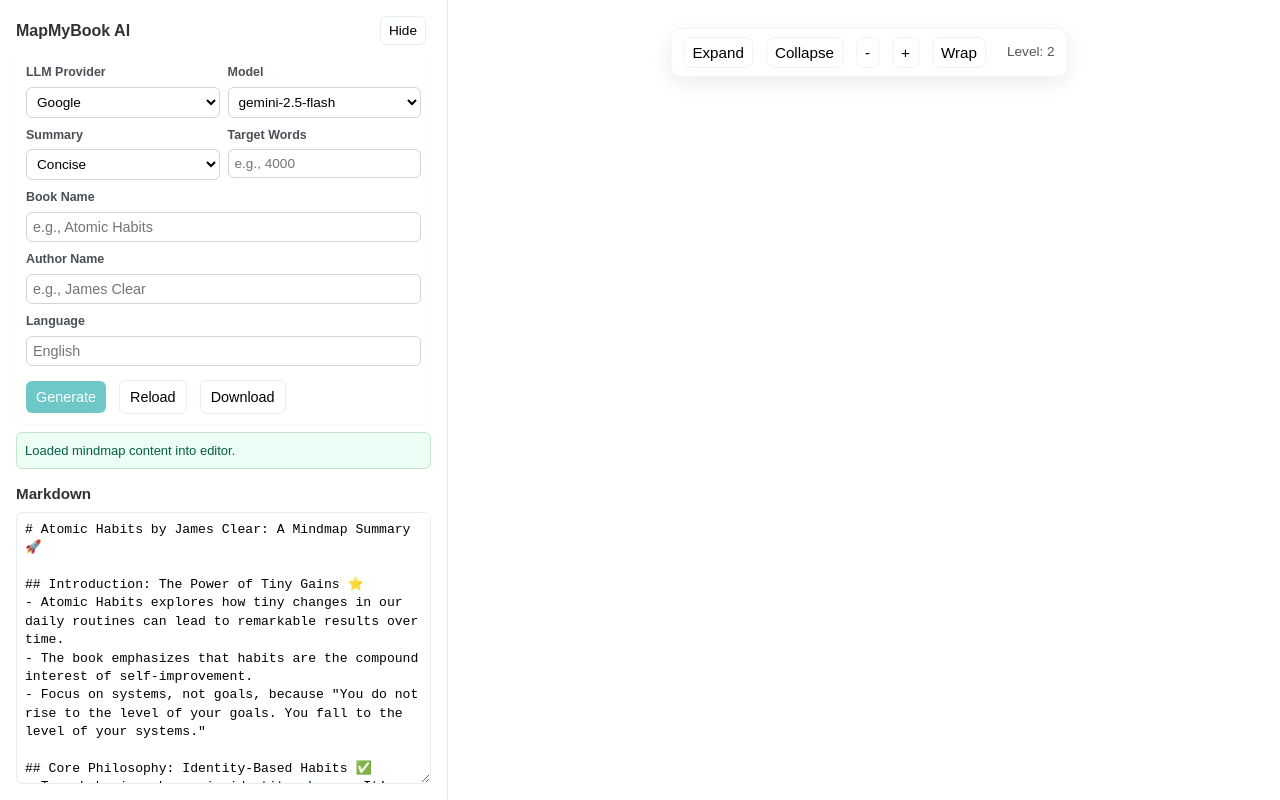
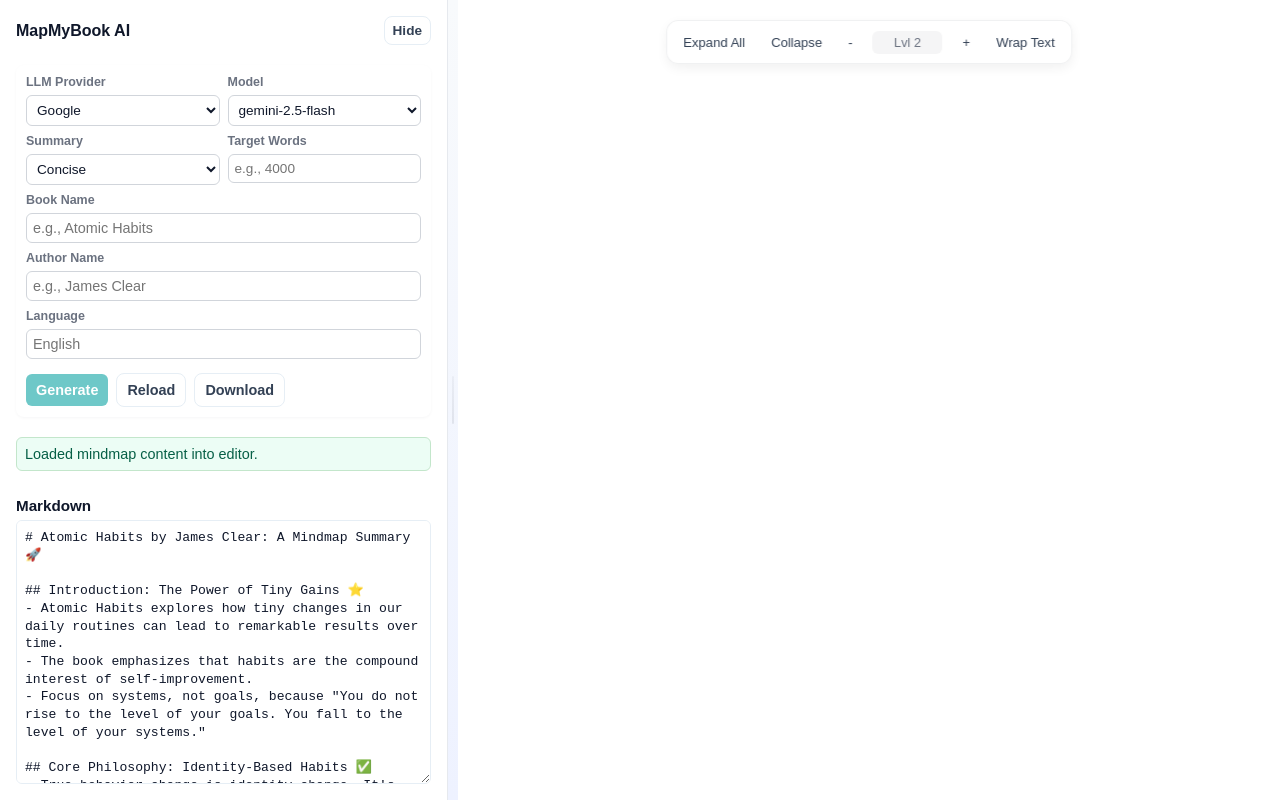
Before and after one commit to markmap/markmap-vscode, a website: page webapp/public/index.html in a window 1280 px wide. Drawn offline with nearby package versions, Linux system fonts and the light colour scheme.

Commit message:
favicon updated + toolbar updated

```diff
--- a/webapp/public/App.css
+++ b/webapp/public/App.css
@@ -130,6 +130,12 @@
   font-weight: 600;
 }
 
+.left-panel button.secondary {
+  background: transparent;
+  color: #334155;
+  border: 1px solid #e6eef5;
+}
+
 /* Divider (draggable) */
 .divider {
   width: 8px;
@@ -162,37 +168,55 @@
   position: absolute;
   left: 50%;
   transform: translateX(-50%);
-  top: 24px;
-  z-index: 60;
-  /* Slightly tighter padding and a clear font-size for visual balance */
-  padding: 8px 12px;
-  font-size: 0.95rem;
-  background: rgba(255,255,255,0.94);
-  border-radius: 10px;
-  box-shadow: 0 10px 30px rgba(2,6,23,0.08);
+  top: 20px;
+  z-index: 10000;
+  padding: 6px;
+  background: var(--glass);
+  backdrop-filter: blur(8px);
+  border-radius: 12px;
+  box-shadow: var(--shadow-sm);
   display: flex;
-  gap: 8px;
+  gap: 6px;
   align-items: center;
-  border: 1px solid rgba(2,6,23,0.04);
+  border: 1px solid var(--border);
 }
 
 .toolbar-overlay button {
   background: transparent;
-  border: 1px solid rgba(15,23,42,0.06);
-  padding: 8px 10px;
+  border: none;
+  padding: 6px 10px;
   border-radius: 8px;
-  font-weight: 600;
-  color: #0f172a;
-  font-size: 0.9rem;
-  min-width: 64px; /* Give buttons a consistent clickable area similar to other controls */
+  font-weight: 500;
+  color: #334155;
+  font-size: 0.82rem;
+  min-width: auto;
+  height: 30px;
   display: inline-flex;
   align-items: center;
   justify-content: center;
-  gap: 6px;
+  gap: 5px;
+  box-shadow: none;
+  transition: background 0.15s ease, color 0.15s ease;
+  white-space: nowrap;
 }
 
 .toolbar-overlay button:hover {
-  background: #f1f5f9;
+  background: var(--accent);
+  color: var(--accent-contrast);
+  transform: none;
+  box-shadow: none;
+}
+
+/* Level indicator */
+.toolbar-overlay .level-indicator {
+  font-size: 0.8rem;
+  color: var(--muted);
+  padding: 4px 8px;
+  border-radius: 6px;
+  background: rgba(15,23,42,0.04);
+  margin: 0 4px;
+  min-width: 70px;
+  text-align: center;
 }
 
 /* Status message styles */
@@ -271,6 +295,8 @@
 
 /* make iframe fill available area with smooth fade-in */
 .right-panel iframe {
+  position: relative;
+  z-index: 1; /* keep iframe below the toolbar overlay */
   width: 100%;
   height: 100%;
   border: none;
--- a/webapp/public/App.js
+++ b/webapp/public/App.js
@@ -169,7 +169,7 @@
     const handleToggleWrap = () => {
         const opts = getMarkmapOptions();
         const curMax = typeof opts.maxWidth === 'number' ? opts.maxWidth : 0;
-        const newMax = curMax > 0 ? 0 : 800;
+        const newMax = curMax > 0 ? 0 : 700;
         updateMarkmapOptions({ maxWidth: newMax });
         setStatus({ message: `Set node wrapping ${newMax > 0 ? 'enabled' : 'disabled'}.`, type: 'success' });
     };
@@ -368,7 +368,7 @@
                 <div style={{ display: 'flex', alignItems: 'center', justifyContent: 'space-between', gap: '8px' }}>
                     <h1 style={{ margin: 0, fontSize: '1rem' }}>MapMyBook AI</h1>
                     <div style={{ display: 'flex', alignItems: 'center', gap: '8px' }}>
-                        <button type="button" onClick={() => setLeftCollapsed(true)} style={{ padding: '6px 8px', background: 'transparent', border: '1px solid #e6eef5', borderRadius: '6px', fontSize: '0.85rem' }}>Hide</button>
+                        <button type="button" onClick={() => setLeftCollapsed(true)} className="secondary" style={{ padding: '6px 8px', fontSize: '0.85rem' }}>Hide</button>
                     </div>
                 </div>
 
@@ -423,8 +423,8 @@
                         <button type="submit" disabled={isLoading || !bookName.trim() || !authorName.trim() || !selectedModel} style={{ padding: '8px 10px', cursor: (isLoading || !bookName.trim() || !authorName.trim() || !selectedModel) ? 'not-allowed' : 'pointer', backgroundColor: isLoading ? '#94a3b8' : '#0ea5a4', color: 'white', border: 'none', borderRadius: '6px', fontSize: '0.9rem' }}>
                             {isLoading ? 'Generating...' : 'Generate'}
                         </button>
-                        <button type="button" onClick={handleLoadEditor} style={{ padding: '8px 10px', background: 'transparent', border: '1px solid #e6eef5', borderRadius: '6px', fontSize: '0.9rem' }}>{isEditorLoading ? 'Loading...' : 'Reload'}</button>
-                        <button type="button" onClick={handleDownloadInteractive} style={{ padding: '8px 10px', background: 'transparent', border: '1px solid #e6eef5', borderRadius: '6px', fontSize: '0.9rem' }}>Download</button>
+                        <button type="button" onClick={handleLoadEditor} className="secondary" style={{ padding: '8px 10px', fontSize: '0.9rem' }}>{isEditorLoading ? 'Loading...' : 'Reload'}</button>
+                        <button type="button" onClick={handleDownloadInteractive} className="secondary" style={{ padding: '8px 10px', fontSize: '0.9rem' }}>Download</button>
                     </div>
                 </form>
 
@@ -460,15 +460,15 @@
 
             {/* Right Panel */}
             <div className="right-panel" style={{ flex: 1, height: '100vh', overflow: 'hidden', position: 'relative', background: '#fff' }}>
-                <div className="toolbar-overlay" style={{ position: 'absolute', left: '50%', transform: 'translateX(-50%)', top: '28px', zIndex: 50, padding: '8px 12px', background: 'rgba(255,255,255,0.95)', borderRadius: '10px', boxShadow: '0 6px 20px rgba(15,23,42,0.08)', display: 'flex', gap: '8px', alignItems: 'center', border: '1px solid rgba(15,23,42,0.05)' }}>
-                    <button type="button" onClick={handleExpandAll} title="Expand all" style={{ padding: '6px 8px', background: 'transparent', border: '1px solid rgba(15,23,42,0.06)', borderRadius: '8px' }}>Expand</button>
-                    <button type="button" onClick={handleCollapseToLevel2} title="Collapse to level 2" style={{ padding: '6px 8px', background: 'transparent', border: '1px solid rgba(15,23,42,0.06)', borderRadius: '8px' }}>Collapse</button>
-                    <button type="button" onClick={() => handleAdjustLevel(-1)} title="Decrease level" style={{ padding: '6px 8px', background: 'transparent', border: '1px solid rgba(15,23,42,0.06)', borderRadius: '8px' }}>-</button>
-                    <button type="button" onClick={() => handleAdjustLevel(1)} title="Increase level" style={{ padding: '6px 8px', background: 'transparent', border: '1px solid rgba(15,23,42,0.06)', borderRadius: '8px' }}>+</button>
-                    <button type="button" onClick={handleToggleWrap} title="Toggle wrap" style={{ padding: '6px 8px', background: 'transparent', border: '1px solid rgba(15,23,42,0.06)', borderRadius: '8px' }}>{isWrapped ? 'Disable Wrap' : 'Wrap'}</button>
-                    <div style={{ marginLeft: '8px', fontSize: '0.85rem', color: '#555' }}>
-                        {`Level: ${currentInitialExpandLevel === -1 ? '-1 (all)' : currentInitialExpandLevel}`}
+                <div className="toolbar-overlay">
+                    <button type="button" onClick={handleExpandAll} title="Expand all">Expand All</button>
+                    <button type="button" onClick={handleCollapseToLevel2} title="Collapse to level 2">Collapse</button>
+                    <button type="button" onClick={() => handleAdjustLevel(-1)} title="Decrease level">-</button>
+                    <div className="level-indicator">
+                        {currentInitialExpandLevel === -1 ? 'All' : `Lvl ${currentInitialExpandLevel}`}
                     </div>
+                    <button type="button" onClick={() => handleAdjustLevel(1)} title="Increase level">+</button>
+                    <button type="button" onClick={handleToggleWrap} title="Toggle node text wrapping">{isWrapped ? 'Unwrap Text' : 'Wrap Text'}</button>
                 </div>
 
                 {/* Expand handle visible when left panel is collapsed */}
--- a/webapp/public/index.html
+++ b/webapp/public/index.html
@@ -4,97 +4,13 @@
     <meta charset="utf-8" />
     <meta name="viewport" content="width=device-width, initial-scale=1.0">
     <title>MapMyBook AI – From title to visual summary</title>
+    <!-- Favicons -->
+    <link rel="icon" type="image/svg+xml" href="/favicon.svg">
+    <link rel="alternate icon" href="/favicon.svg">
+    <link rel="stylesheet" href="/App.css?v=1.1">
     <script src="https://unpkg.com/react@18/umd/react.development.js" crossorigin></script>
     <script src="https://unpkg.com/react-dom@18/umd/react-dom.development.js" crossorigin></script>
     <script src="https://unpkg.com/@babel/standalone/babel.min.js"></script>
-    <style>
-        /* Ensure body and html take full height and remove default margins */
-        html, body {
-            height: 100%;
-            margin: 0;
-            padding: 0;
-            overflow: hidden; /* Prevent body scrollbars, let flex panels handle scroll */
-            box-sizing: border-box; /* Include padding/border in element's total width/height */
-        }
-        body {
-            font-family: -apple-system, BlinkMacSystemFont, 'Segoe UI', Roboto, 'Helvetica Neue', Arial, sans-serif;
-            line-height: 1.5;
-            color: #333;
-        }
-        /* Apply box-sizing globally */
-        *, *:before, *:after {
-            box-sizing: inherit;
-        }
-        /* Ensure the root div takes full height */
-        #root {
-            height: 100%;
-        }
-        /* Basic button styling (can be moved to App.css) */
-         button {
-             padding: 8px 15px;
-             font-size: 0.95rem;
-             border-radius: 4px;
-             cursor: pointer;
-             border: 1px solid transparent;
-             transition: background-color 0.2s ease, opacity 0.2s ease;
-             margin-right: 5px; /* Add some space between buttons */
-         }
-         button:disabled {
-             cursor: not-allowed;
-             opacity: 0.6;
-         }
-         /* Add specific styles for different button types if needed */
-         button[type="submit"] { background-color: #007bff; color: white; border-color: #007bff; }
-         button[type="submit"]:hover:not(:disabled) { background-color: #0056b3; border-color: #0056b3; }
-
-         /* Style textarea */
-         textarea {
-            font-family: Consolas, 'Courier New', monospace;
-            line-height: 1.4;
-            border: 1px solid #ced4da;
-            border-radius: 4px;
-            padding: 10px;
-         }
-         textarea:disabled {
-             background-color: #e9ecef;
-             opacity: 0.7;
-         }
-
-         /* Style input fields */
-        input[type="text"] {
-            padding: 10px;
-            border: 1px solid #ccc;
-            border-radius: 4px;
-            font-size: 1rem;
-            width: 100%; /* Make inputs fill their container */
-            box-sizing: border-box;
-        }
-         input[type="text"]:disabled {
-             background-color: #e9ecef;
-             opacity: 0.7;
-         }
-
-        label {
-            display: block;
-            margin-bottom: 5px;
-            font-weight: bold;
-            color: #495057;
-        }
-
-        select {
-             padding: 10px;
-             border: 1px solid #ccc;
-             border-radius: 4px;
-             font-size: 1rem;
-             width: 100%;
-             box-sizing: border-box;
-             background-color: white; /* Ensure background is white */
-        }
-        select:disabled {
-             background-color: #e9ecef;
-             opacity: 0.7;
-        }
-    </style>
 </head>
 <body>
     <noscript>You need to enable JavaScript to run this app.</noscript>
```
Also changed, not shown: webapp/public/favicon.svg (added).
